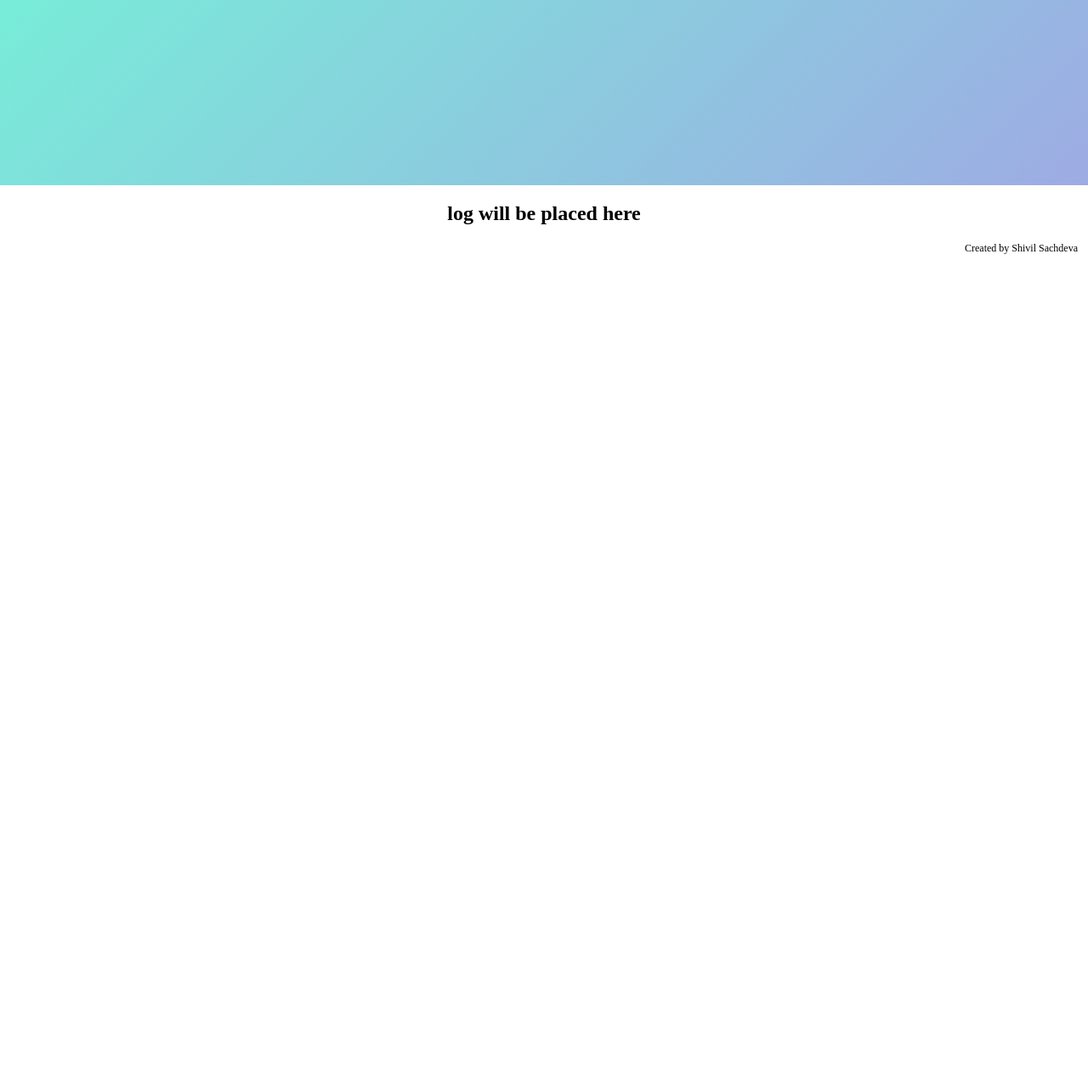
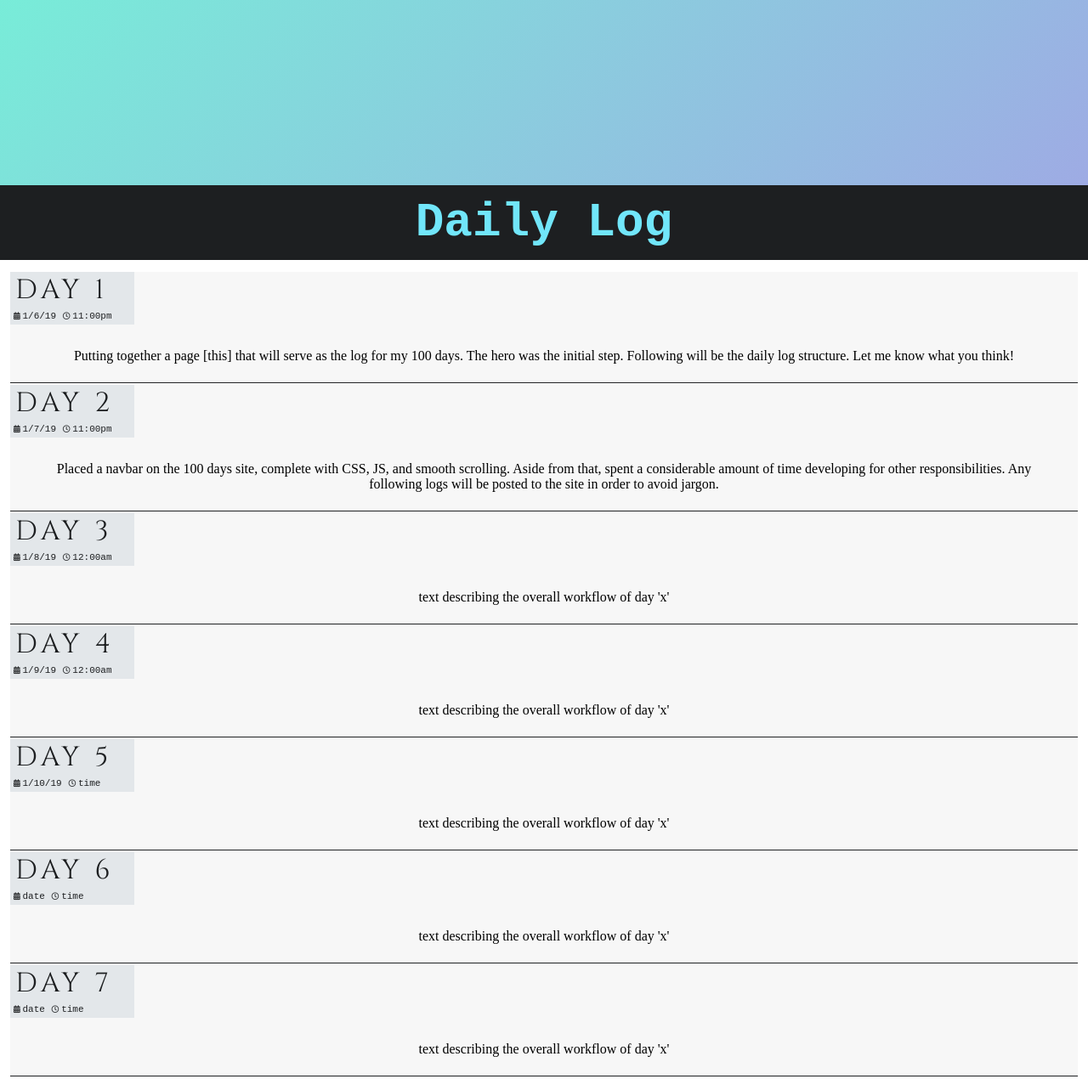
Before and after one commit to shivilsachdeva/100daysofcode, a plain HTML site: page index.html in a window 1280 px wide. Shown: the part 582-1852 px from the top of the page at 85% size. Before the commit the page ends 882 px from the top, so only its background shows below. Drawn offline with nearby package versions, Linux system fonts and the light colour scheme; a web font is replaced by a local one.

Commit message:
log started --

```diff
--- a/index.html
+++ b/index.html
@@ -8,7 +8,7 @@
 	<link rel="stylesheet" type="text/css" href="styles.css">
 
 	<!-- Google Fonts -->
-	<link href="https://fonts.googleapis.com/css?family=Raleway|Thasadith" rel="stylesheet">
+	<link href="https://fonts.googleapis.com/css?family=Raleway|Thasadith|Cinzel" rel="stylesheet">
 
 	<!-- FontAwesome -->
 	<link rel="stylesheet" href="https://use.fontawesome.com/releases/v5.6.3/css/all.css" integrity="sha384-UHRtZLI+pbxtHCWp1t77Bi1L4ZtiqrqD80Kn4Z8NTSRyMA2Fd33n5dQ8lWUE00s/" crossorigin="anonymous">
@@ -59,7 +59,114 @@
 	</section> <!-- end hero -->
 
 	<section id="log">
-		<h1>log will be placed here</h1>
+		<h1 class="log-title">Daily Log</h1>
+
+		<!-- LOG IDEAS: WHAT TO IMPLEMENT?
+
+			 * right-side of .daily-info: technologies used (logos)
+			 * workflow description
+			 * self-reflection
+			 * future ideas
+			 * improvement tactics
+			 * 100daysofcode hashtag stamped somewhere in the .day box
+			 * space for link to project
+			 * picture of the day?
+			 	- desktop: hover to enlarge
+			 	- mobile: click to enlarge
+			 * modernize text and display
+			 * ensure responsiveness
+		 -->
+
+		<div class="log">
+			<div class="day">
+				<div class="daily-info">
+				<h3 class="count">day 1</h3>
+				<p class="time-of-day">
+					<i class="fas fa-calendar-alt"></i>
+					<span class="date">1/6/19</span>
+					<i class="far fa-clock"></i>
+					<span class="time">11:00pm</span>
+				</div>
+				</p>
+				<p class="log-description">Putting together a page [this] that will serve as the log for my 100 days. The hero was the initial step. Following will be the daily log structure. Let me know what you think!</p>
+			</div>
+			<div class="day">
+				<div class="daily-info">
+				<h3 class="count">day 2</h3>
+				<p class="time-of-day">
+					<i class="fas fa-calendar-alt"></i>
+					<span class="date">1/7/19</span>
+					<i class="far fa-clock"></i>
+					<span class="time">11:00pm</span>
+				</div>
+				</p>
+				<p class="log-description">Placed a navbar on the 100 days site, complete with CSS, JS, and smooth scrolling. Aside from that, spent a considerable amount of time developing for other responsibilities. Any following logs will be posted to the site in order to avoid jargon.</p>
+			</div>
+			<div class="day">
+				<div class="daily-info">
+				<h3 class="count">day 3</h3>
+				<p class="time-of-day">
+					<i class="fas fa-calendar-alt"></i>
+					<span class="date">1/8/19</span>
+					<i class="far fa-clock"></i>
+					<span class="time">12:00am</span>
+				</div>
+				</p>
+				<p class="log-description">text describing the overall workflow of day 'x'</p>
+			</div>
+			<div class="day">
+				<div class="daily-info">
+				<h3 class="count">day 4</h3>
+				<p class="time-of-day">
+					<i class="fas fa-calendar-alt"></i>
+					<span class="date">1/9/19</span>
+					<i class="far fa-clock"></i>
+					<span class="time">12:00am</span>
+				</div>
+				</p>
+				<p class="log-description">text describing the overall workflow of day 'x'</p>
+			</div>
+			<div class="day">
+				<div class="daily-info">
+				<h3 class="count">day 5</h3>
+				<p class="time-of-day">
+					<i class="fas fa-calendar-alt"></i>
+					<span class="date">1/10/19</span>
+					<i class="far fa-clock"></i>
+					<span class="time">time</span>
+				</div>
+				</p>
+				<p class="log-description">text describing the overall workflow of day 'x'</p>
+			</div>
+			<div class="day">
+				<div class="daily-info">
+				<h3 class="count">day 6</h3>
+				<p class="time-of-day">
+					<i class="fas fa-calendar-alt"></i>
+					<span class="date">date</span>
+					<i class="far fa-clock"></i>
+					<span class="time">time</span>
+				</div>
+				</p>
+				<p class="log-description">text describing the overall workflow of day 'x'</p>
+			</div>
+			<div class="day">
+				<div class="daily-info">
+				<h3 class="count">day 7</h3>
+				<p class="time-of-day">
+					<i class="fas fa-calendar-alt"></i>
+					<span class="date">date</span>
+					<i class="far fa-clock"></i>
+					<span class="time">time</span>
+				</div>
+				</p>
+				<p class="log-description">text describing the overall workflow of day 'x'</p>
+			</div>
+		</div>
+
+
+
+
 	</section>
 
 <footer id="contact">
--- a/styles.css
+++ b/styles.css
@@ -182,10 +182,88 @@ nav ul li a:hover{
 	/* margin-left: 18px; */
 }
 
-#log{
+.log-title{
+	margin: 0;
+	padding: 12px;
+	text-align: center;
+	font-size: 3.5em;
+	color: #71e6fa;
+	font-family: 'Roboto Mono', monospace;
+	background: #1D1F21;
+}
+
+.log{
+	margin: 0 auto;
+	padding: 12px;
+
+}
+
+.day{
+	border-bottom: solid 1px #1D1F21;
+	background: #F7F7F7;
+}
+
+.day:hover{
+	background: #E3E7EA;
+	transition: 0.9s ease;
+}
+
+.daily-info{
+	background: #E3E7EA;
+	width: 130px;
+	height: 100%;
+	padding-left: 4px;
+	padding-bottom: 4px;
+	padding-top: 0px;
+	padding-right: 12px;
+}
+
+.daily-info:hover{
+	background: #EDEDED;
+}
+
+.count{
+	color: #1D1F21;
+	font-family: 'Cinzel', serif;
+	font-size: 2em;
+	letter-spacing: 5px;
+	text-transform: uppercase;
+	font-weight: 100;
+	margin: 2px;
+	}
+
+.time-of-day{
+	margin: 0;
+	font-size: 11px;
+}
+
+.time-of-day i{
+	font-size: 0.8em;
+	margin: 0;
+	color: #1D1F21;
+	opacity: 0.9;
+}
+
+.date{
+	color: #1d1f21;
+	font-family: 'Roboto Mono', monospace;
+	font-size: 1em;
+	font-weight: 50;
+	margin-right: 5px;
+}
+
+.time{
+	color: #1d1f21;
+	font-family: 'Roboto Mono', monospace;
+	font-size: 1em;
+	font-weight: 50;
+}
+
+.log-description{
+	margin: 10px;
+	padding: 12px;
 	text-align: center;
 }
-
 
 footer{
 	margin-right: 12px;
```
